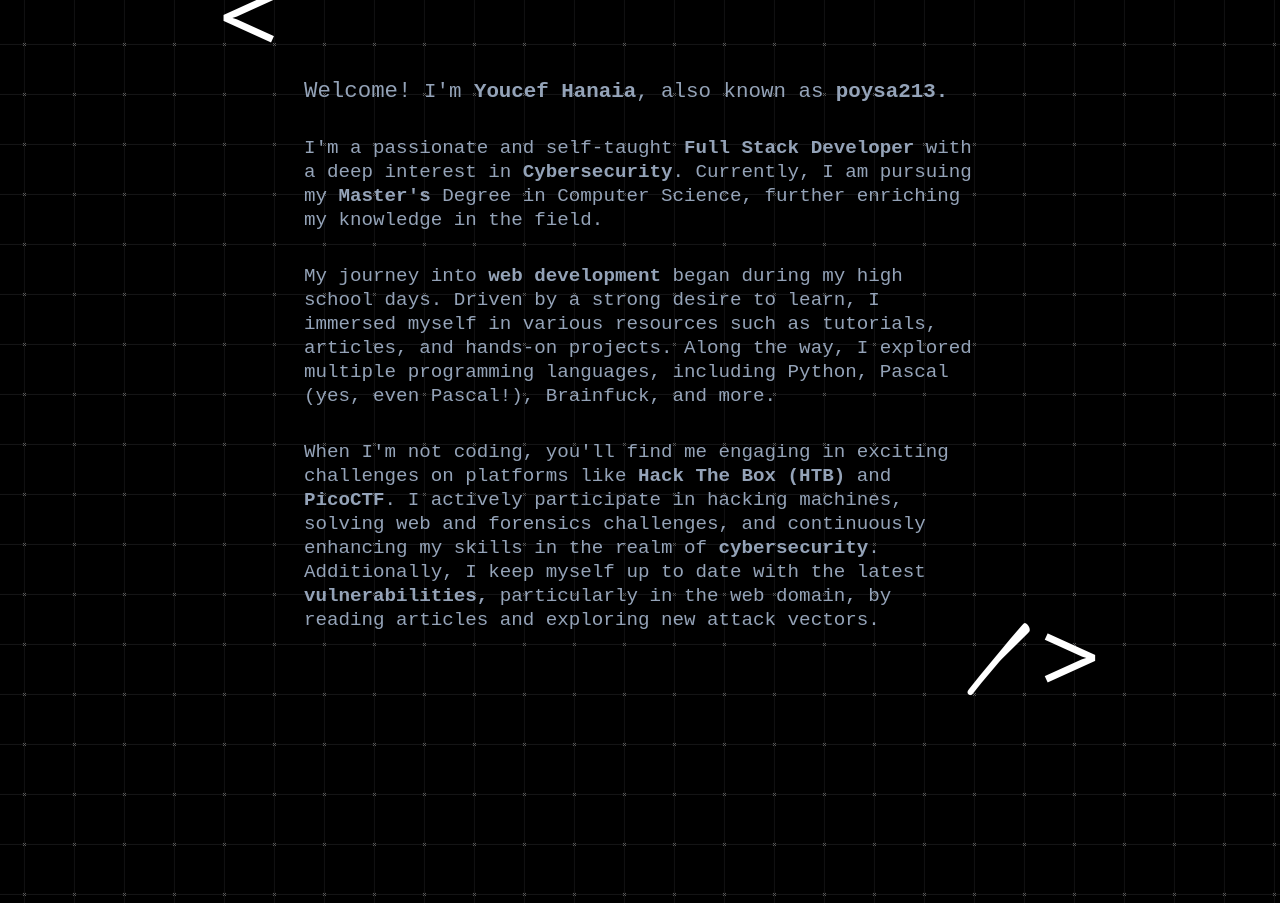
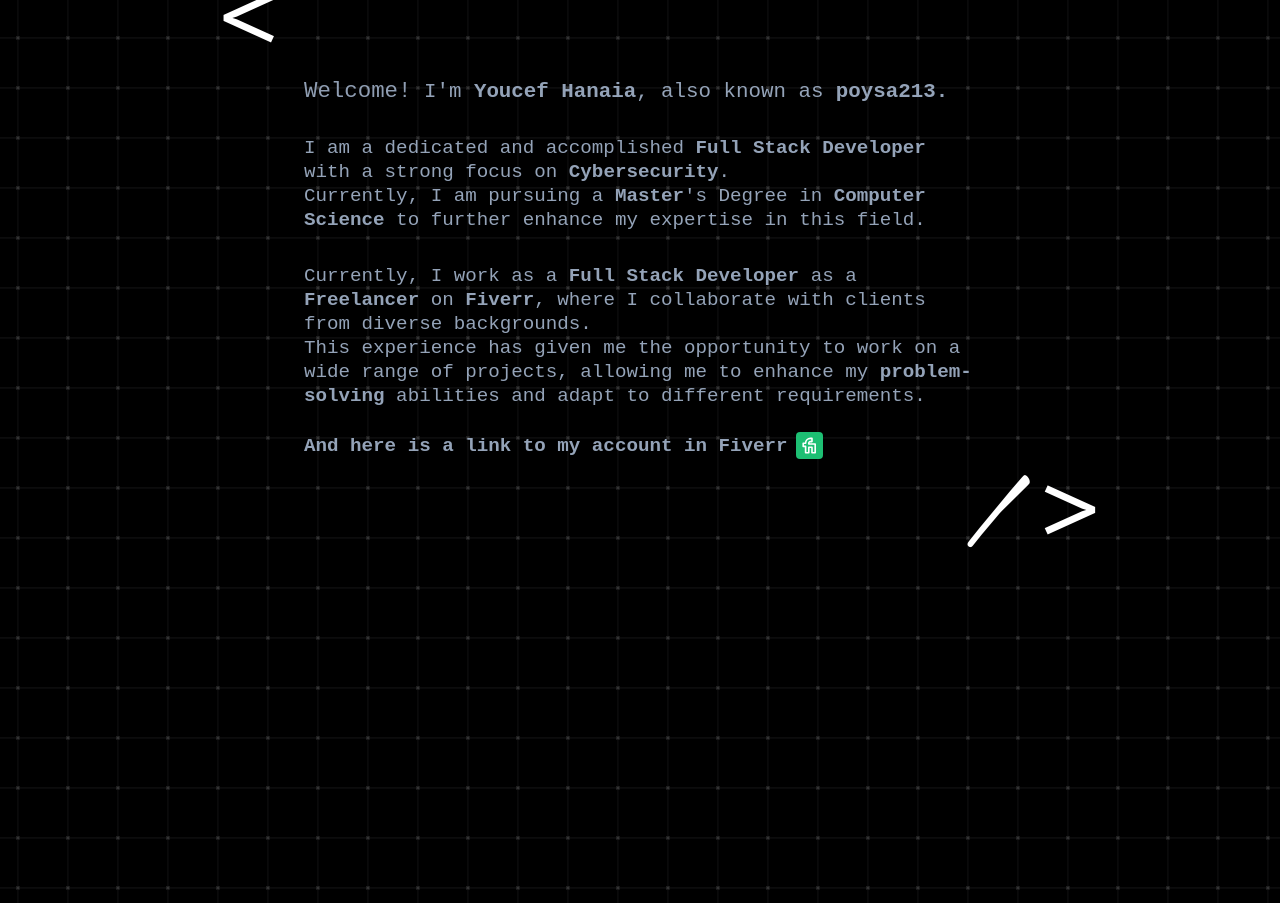
Before and after one commit to poysa213/portfolio, a Next.js app: page /about in a window 1280 px wide. Shown: the part 680-1583 px from the top of the page. Built offline with nearby package versions, Linux system fonts and the light colour scheme.

Commit message:
update about content

```diff
--- a/src/app/about/page.tsx
+++ b/src/app/about/page.tsx
@@ -6,7 +6,9 @@
 import AnimatedDiv from "@/FramerMotion/AnimatedDiv";
 import Image from "next/image";
 import { opacityVariant } from "@/content/FramerMotionVariants";
+import { TbBrandFiverr } from 'react-icons/tb'
 import PageTop from "@components/PageTop";
+import Link from "next/link";
 
 
 export default function AboutMe() {
@@ -43,43 +45,38 @@
           <span className="font-bold">Youcef Hanaia</span>, also known as{" "}
           <span className="font-bold">poysa213.</span>
         </AnimatedText>
+
         <AnimatedText
           className="text-slate-500 dark:text-slate-400 md:text-[1.2rem] font-mono p-4"
           variants={popUpFromBottomForText}
         >
-          I'm a passionate and self-taught{" "}
-          <span className="font-bold">Full Stack Developer</span> with a deep
-          interest in <span className="font-bold">Cybersecurity</span>.
-          Currently, I am pursuing my{" "}
-          <span className="font-bold">Master's</span> Degree in Computer
-          Science, further enriching my knowledge in the field.
+          I am a dedicated and accomplished <span className="font-bold">Full Stack Developer</span> with a strong focus on <span className="font-bold">Cybersecurity</span>.
+          <br />
+          Currently, I am pursuing a <span className="font-bold">Master</span>'s Degree in  <span className="font-bold">Computer Science</span> to further enhance my expertise in this field.
+
+
         </AnimatedText>
 
         <AnimatedText
-          className="text-slate-500 dark:text-slate-400 font-medium font-mono md:text-[1.2rem] p-4"
+          className="text-slate-500 dark:text-slate-400 md:text-[1.2rem] font-mono p-4"
           variants={popUpFromBottomForText}
         >
-          My journey into <span className="font-bold">web development</span>{" "}
-          began during my high school days. Driven by a strong desire to learn,
-          I immersed myself in various resources such as tutorials, articles,
-          and hands-on projects. Along the way, I explored multiple programming
-          languages, including Python, Pascal (yes, even Pascal!), Brainfuck,
-          and more.
+         Currently, I work as a <span className="font-bold">Full Stack Developer</span> as a <span className="font-bold">Freelancer</span> on <span className="font-bold">Fiverr</span>, where I collaborate with clients from diverse backgrounds.
+         <br />
+          This experience has given me the opportunity to work on a wide range of projects, allowing me to enhance my <span className="font-bold">problem-solving</span> abilities and adapt to different requirements.
+          <br />
+          <br />
+          <div className="flex items-center">
+         <span className="font-bold">And here is a link to my account in Fiverr</span><Link target="_blank" className="ml-2 bg-[#1DBF73] p-1 rounded text-white" href={"https://www.fiverr.com/youcefpoysa"}><TbBrandFiverr /></Link>
+          </div>
+          <br />
+
+
         </AnimatedText>
-        <AnimatedText
-          className="text-slate-500 dark:text-slate-400 font-medium font-mono  md:text-[1.2rem] p-4"
-          variants={popUpFromBottomForText}
-        >
-          When I'm not coding, you'll find me engaging in exciting challenges on
-          platforms like <span className="font-bold">Hack The Box (HTB)</span>{" "}
-          and <span className="font-bold">PicoCTF</span>. I actively participate
-          in hacking machines, solving web and forensics challenges, and
-          continuously enhancing my skills in the realm of{" "}
-          <span className="font-bold">cybersecurity</span>. Additionally, I keep
-          myself up to date with the latest{" "}
-          <span className="font-bold">vulnerabilities,</span> particularly in
-          the web domain, by reading articles and exploring new attack vectors.
-        </AnimatedText>
+
+
+
+
 
         <AnimatedText
           className="text-slate-500 dark:text-slate-400 font-medium font-mono p-3 text-[1.2rem] text-right animate-bounce "
```
